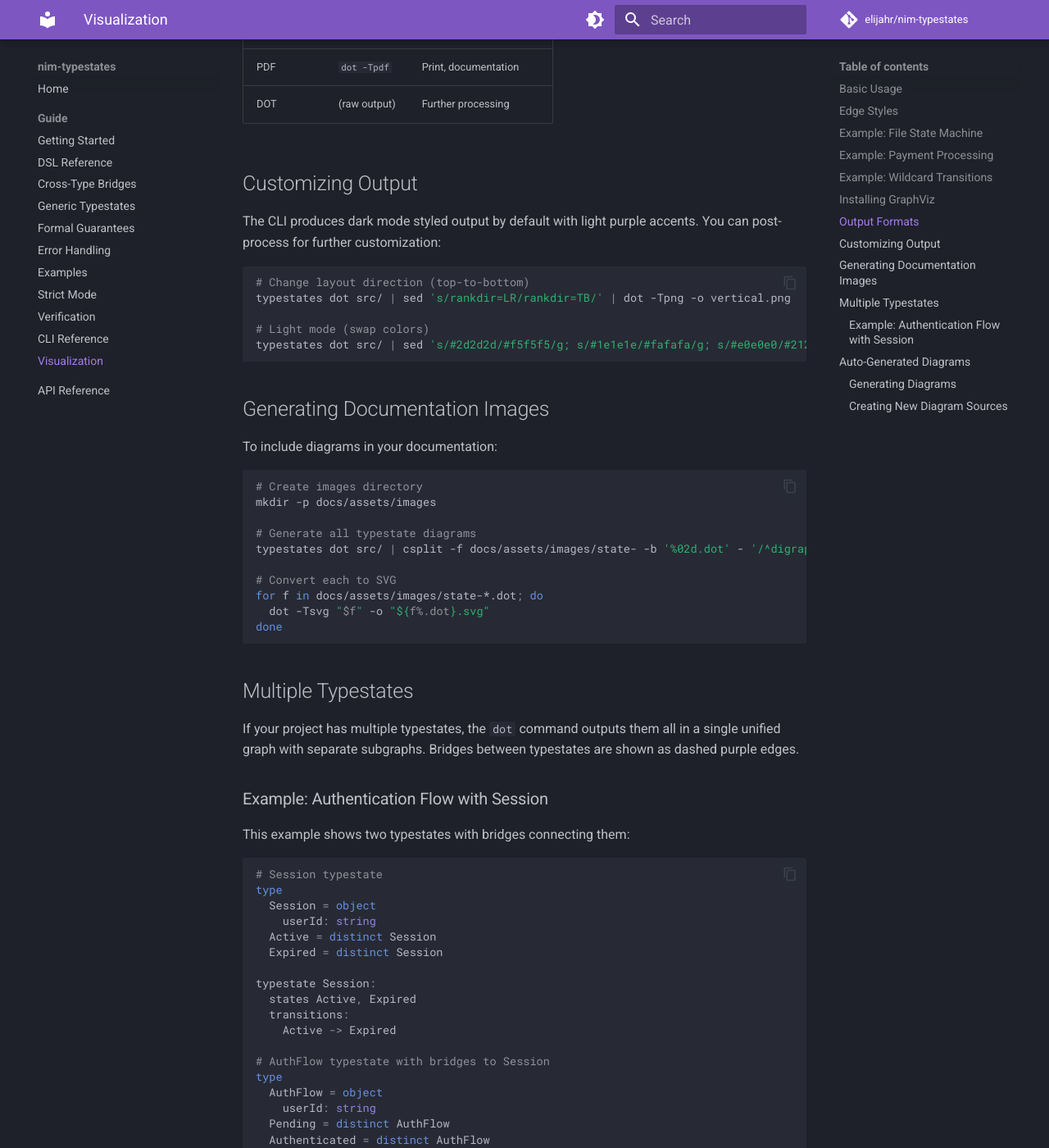
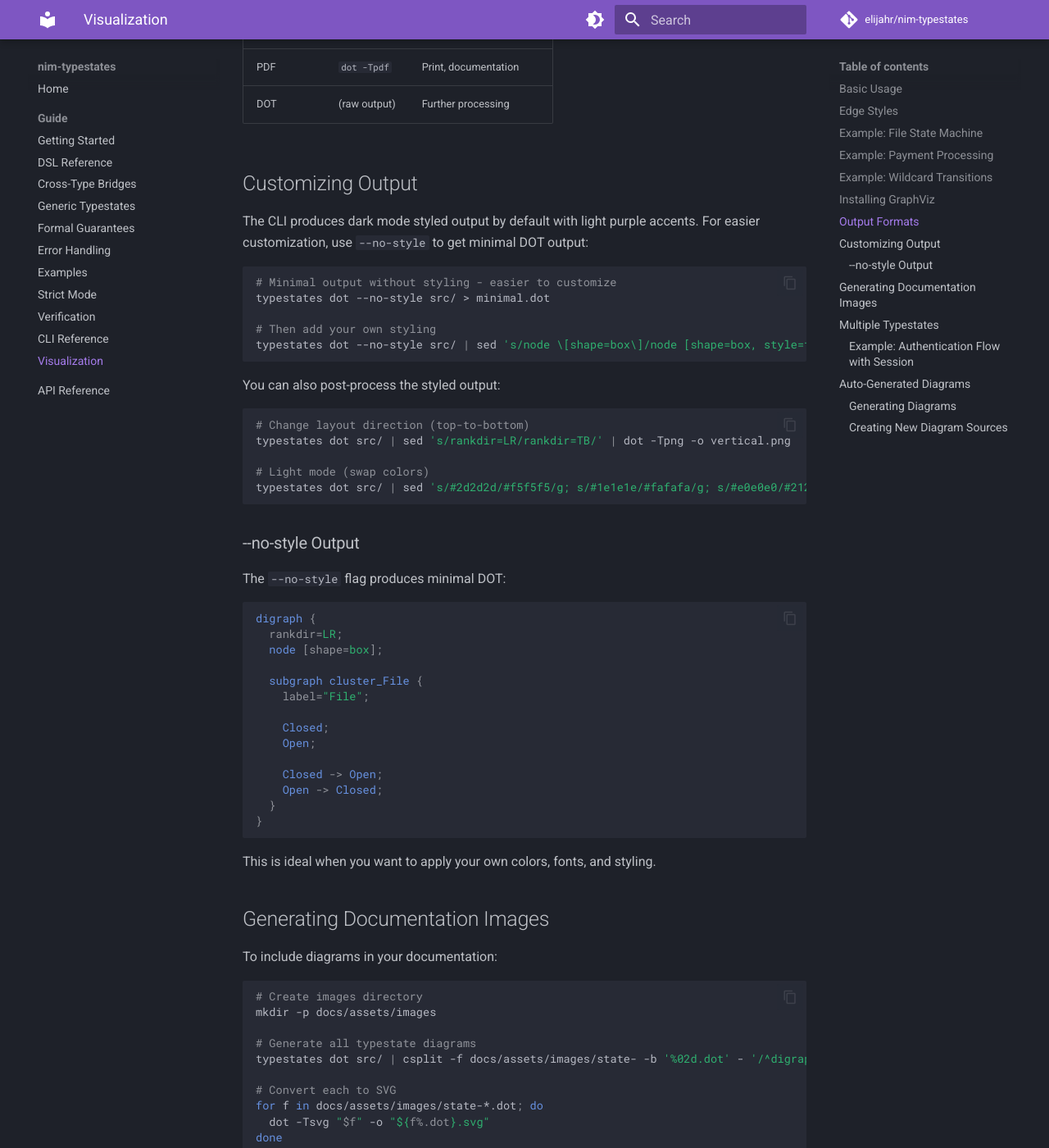
Before and after one commit to elijahr/nim-typestates, an MkDocs documentation site: the page built from docs/guide/visualization.md, in a window 1280 px wide and 1400 px high, scrolled down 5370 px. Shown: the whole window at 82% size. Built offline with MkDocs 1.6.1 and Material for MkDocs 9.7.7, drawn with Linux system fonts in a browser that asks for light colours; comment, search, counter and statistics services are not loaded; the version menu is left out.

Commit message:
feat(cli): add --no-style flag for minimal DOT output
- Add noStyle parameter to generateDot, generateUnifiedDot, generateSeparateDot
- Add --no-style CLI flag to dot command
- Minimal output has only: rankdir=LR, node [shape=box], labels
- Preserves wildcard (dotted) and bridge (dashed) edge styles without colors
- Update visualization.md with --no-style documentation and examples

````diff
--- a/docs/guide/visualization.md
+++ b/docs/guide/visualization.md
@@ -236,7 +236,17 @@ GraphViz supports many output formats:
 
 ## Customizing Output
 
-The CLI produces dark mode styled output by default with light purple accents. You can post-process for further customization:
+The CLI produces dark mode styled output by default with light purple accents. For easier customization, use `--no-style` to get minimal DOT output:
+
+```bash
+# Minimal output without styling - easier to customize
+typestates dot --no-style src/ > minimal.dot
+
+# Then add your own styling
+typestates dot --no-style src/ | sed 's/node \[shape=box\]/node [shape=box, style=filled, fillcolor=lightblue]/' | dot -Tpng -o custom.png
+```
+
+You can also post-process the styled output:
 
 ```bash
 # Change layout direction (top-to-bottom)
@@ -245,6 +255,29 @@ typestates dot src/ | sed 's/rankdir=LR/rankdir=TB/' | dot -Tpng -o vertical.png
 # Light mode (swap colors)
 typestates dot src/ | sed 's/#2d2d2d/#f5f5f5/g; s/#1e1e1e/#fafafa/g; s/#e0e0e0/#212121/g; s/#b0b0b0/#424242/g' | dot -Tpng -o light.png
 ```
+
+### --no-style Output
+
+The `--no-style` flag produces minimal DOT:
+
+```dot
+digraph {
+  rankdir=LR;
+  node [shape=box];
+
+  subgraph cluster_File {
+    label="File";
+
+    Closed;
+    Open;
+
+    Closed -> Open;
+    Open -> Closed;
+  }
+}
+```
+
+This is ideal when you want to apply your own colors, fonts, and styling.
 
 ## Generating Documentation Images
 
````
Also changed, not shown: 2 other files.
